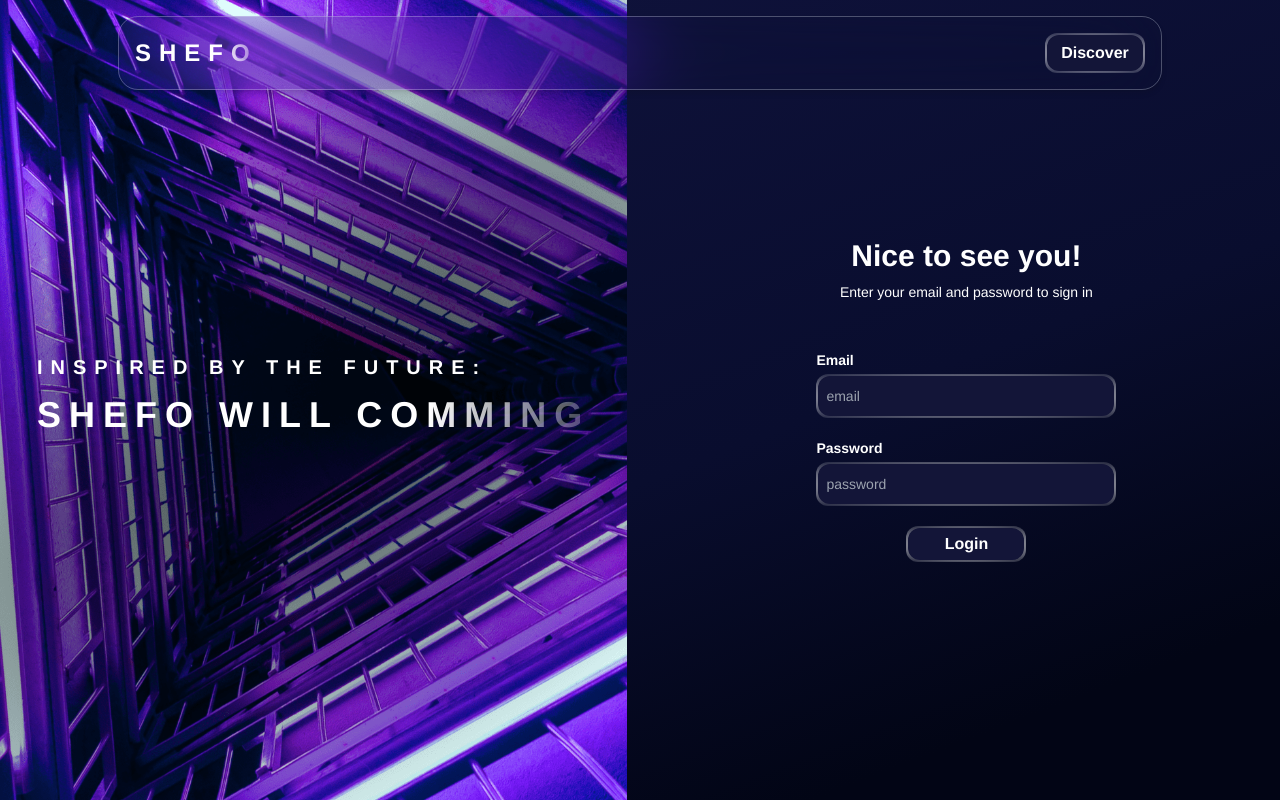
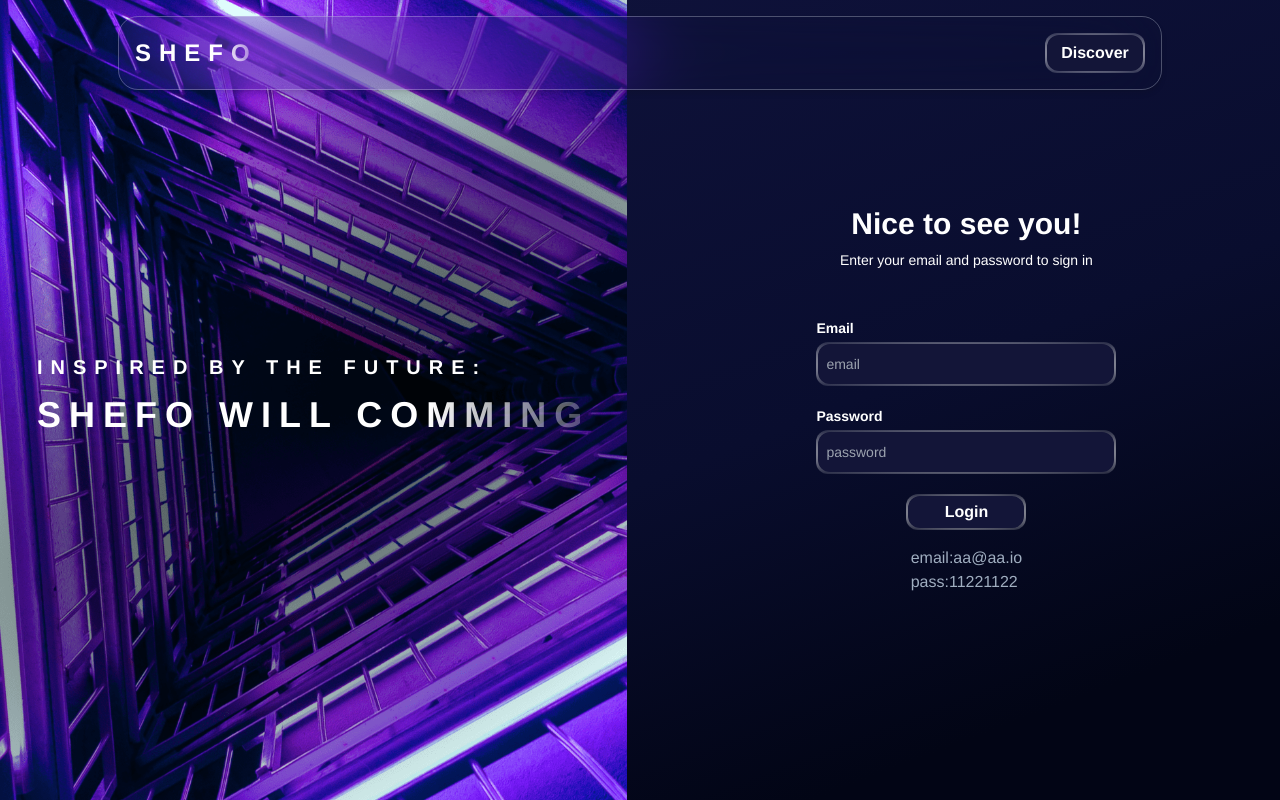
Before and after one commit to shefoo-om/Dashboard, a Next.js app: page /sign-in in a window 1280 px wide. Built offline with nearby package versions, Linux system fonts and the light colour scheme.

Commit message:
add the pass, email

```diff
--- a/src/app/(Auth)/sign-in/page.tsx
+++ b/src/app/(Auth)/sign-in/page.tsx
@@ -55,6 +55,10 @@ export default function SignInPage() {
           <div className="h-full w-full border-2 border-transparent rounded-xl flex flex-col justify-between items-center gap-2 px-9 py-5">
             <Suspense fallback={<div>Loading Login Form...</div>}>
               <LoginForm />
+              <div className="pt-2 text-secondColor">
+                <h6>email:aa@aa.io</h6>
+                <h6>pass:11221122</h6>
+              </div>
             </Suspense>
           </div>
         </div>
```
Lines whose indentation alone changed are shown as unchanged.
